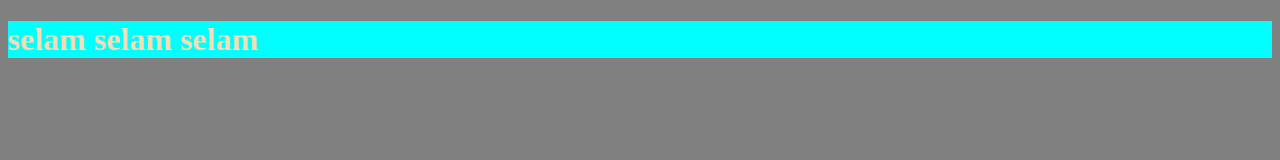
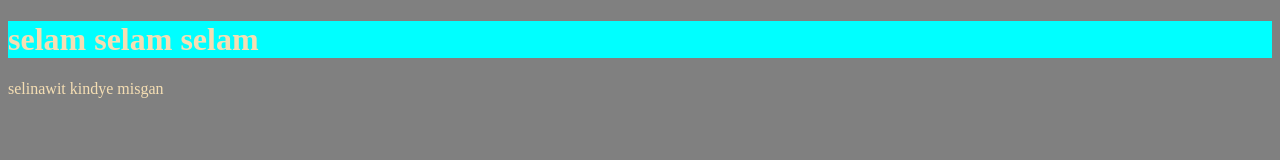
Before and after one commit to selamkindye/my_first_project, a plain HTML site: page index.html in a window 1280 px wide. Drawn offline with Linux system fonts and the light colour scheme.

Commit message:
add paragraph

```diff
--- a/index.html
+++ b/index.html
@@ -11,7 +11,7 @@
 <body>
 
 <h1>selam selam selam</h1>
-
+<p>selinawit kindye misgan</p>
 
 
 
```
